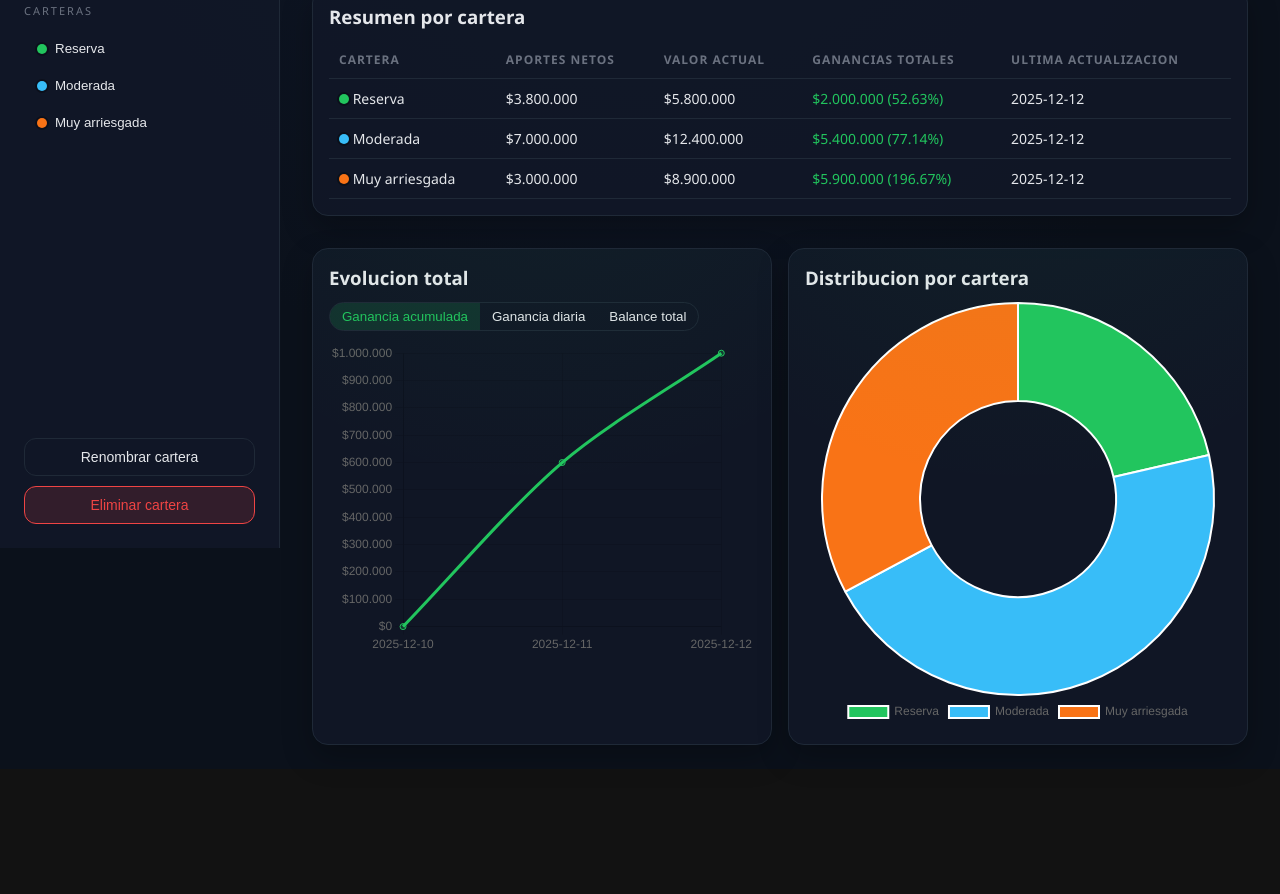
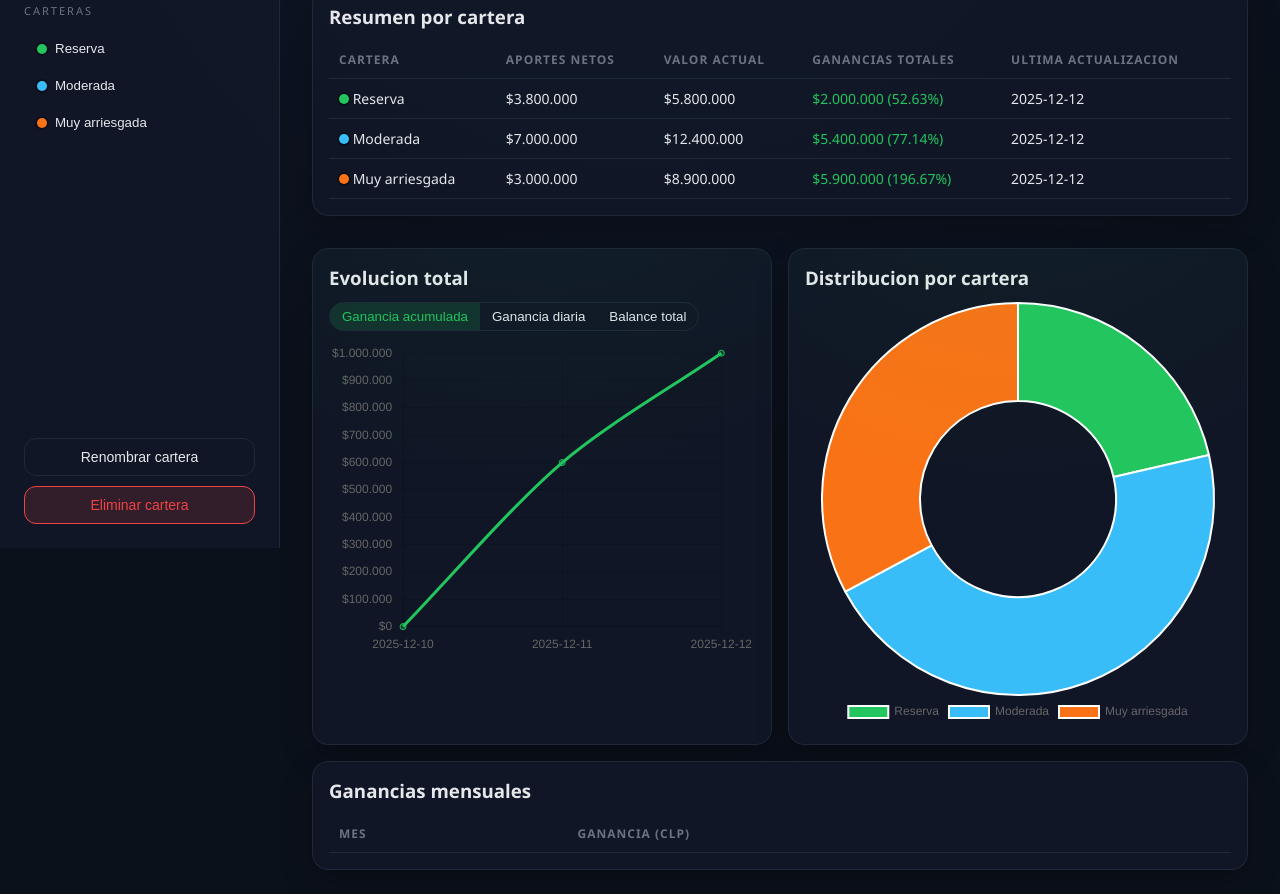
Before and after one commit to rntorys/Aurum, a plain HTML site: page index.html in a window 1280 px wide. Shown: the part 252-1146 px from the top of the page. Before the commit the page ends 1021 px from the top, so only its background shows below. Drawn offline with nearby package versions, Linux system fonts and the light colour scheme.

Commit message:
Update index.html

```diff
--- a/index.html
+++ b/index.html
@@ -86,6 +86,23 @@
               <canvas id="doughnutChart" height="220"></canvas>
             </section>
           </div>
+
+          <section class="card">
+            <div class="card__header">
+              <h3>Ganancias mensuales</h3>
+            </div>
+            <div class="table-wrapper">
+              <table class="table" id="monthlyTable">
+                <thead>
+                  <tr>
+                    <th>Mes</th>
+                    <th>Ganancia (CLP)</th>
+                  </tr>
+                </thead>
+                <tbody></tbody>
+              </table>
+            </div>
+          </section>
         </section>
 
         <section id="portfolioView" class="view">
```
